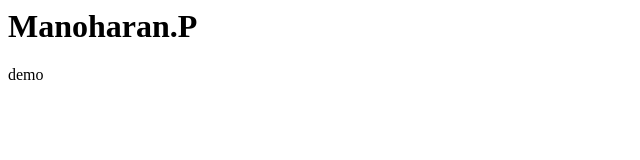
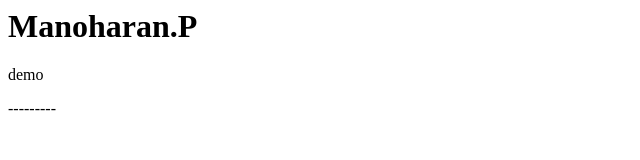
Before and after one commit to mohanapriyan2006/demo1, a plain HTML site: page index.html in a window 1280 px wide. Shown: the full height of the page, 0-640 px from the left. Drawn offline with Linux system fonts and the light colour scheme.

Commit message:
Update index.html

```diff
--- a/index.html
+++ b/index.html
@@ -2,5 +2,6 @@
   <body>
     <h1>Manoharan.P</h1>
     <p>demo</p>
+    <p>---------</p>
   </body>
 </html>
```
